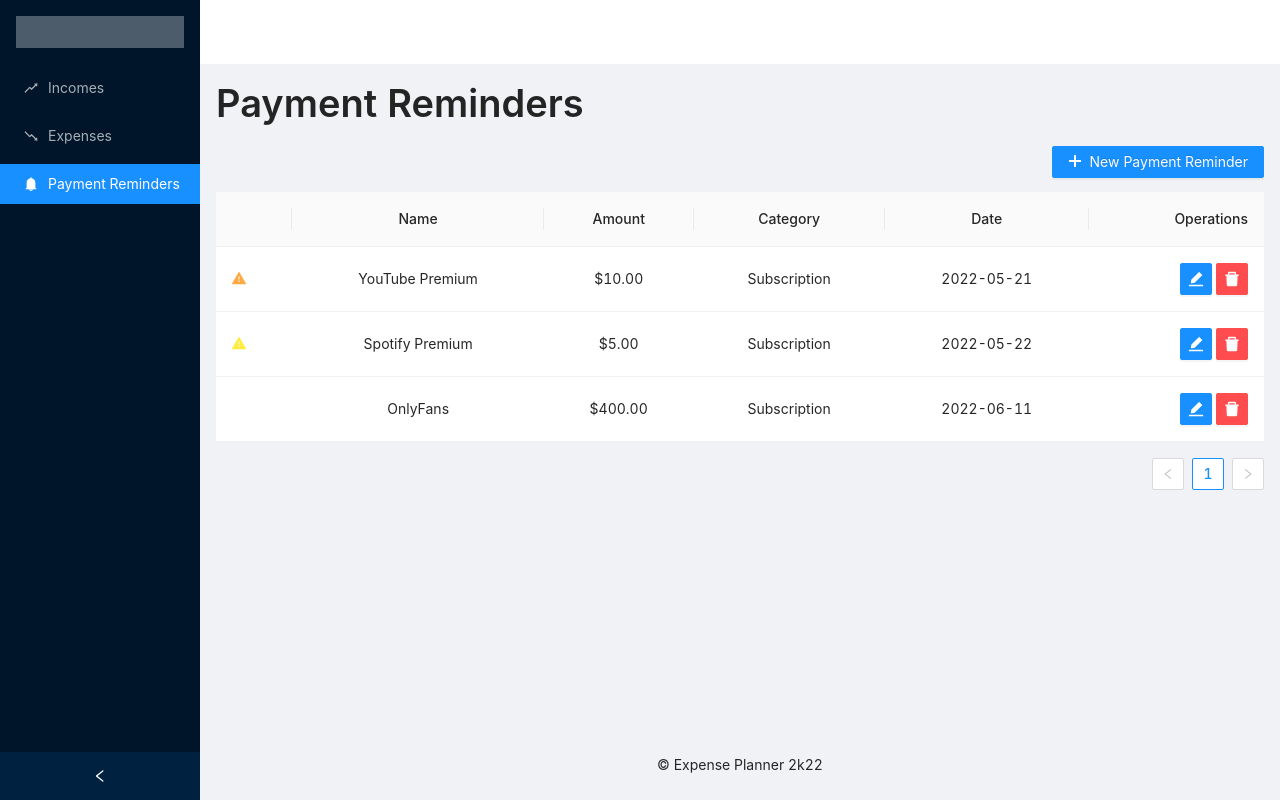
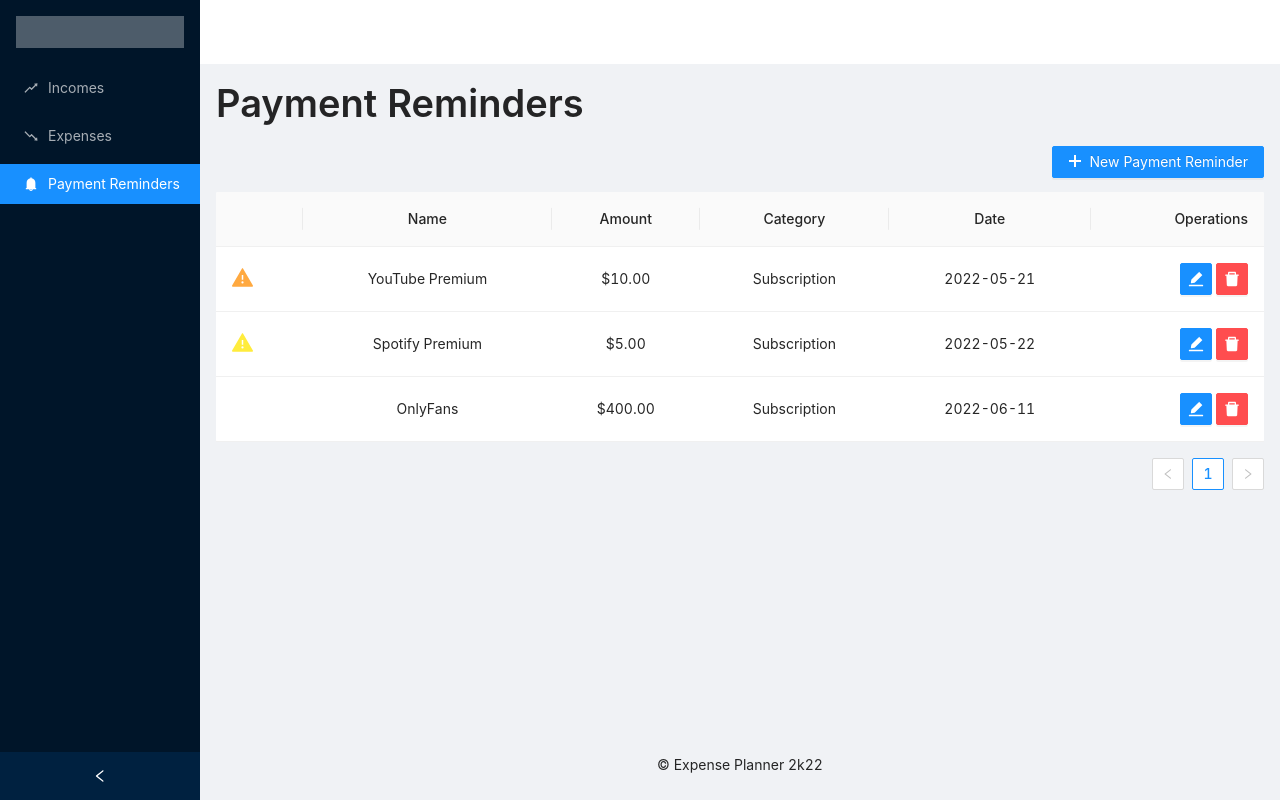
Before and after one commit to kristoisberg/spm, a React app: page / in a window 1280 px wide. Both pictures are taken after a click on the item "Payment Reminders". Built offline with nearby package versions, Linux system fonts and the light colour scheme.

Commit message:
Increase the size of icons

```diff
--- a/src/pages/payment-reminders.tsx
+++ b/src/pages/payment-reminders.tsx
@@ -29,14 +29,14 @@
         if (isEqual(date, today)) {
           return (
             <Tooltip title="Payment is due today!" placement="right">
-              <WarningFilled style={{ color: "#ffa940" }} />
+              <WarningFilled style={{ color: "#ffa940", fontSize: "1.5em" }} />
             </Tooltip>
           );
         }
         if (isBefore(date, today)) {
           return (
             <Tooltip title="Payment is past due date!" placement="right">
-              <WarningFilled style={{ color: "#ff4d4f" }} />
+              <WarningFilled style={{ color: "#ff4d4f", fontSize: "1.5em" }} />
             </Tooltip>
           );
         }
@@ -44,7 +44,7 @@
         if (diff <= 3) {
           return (
             <Tooltip title={`Payment is due in ${diff} days!`} placement="right">
-              <WarningFilled style={{ color: "#ffec3d" }} />
+              <WarningFilled style={{ color: "#ffec3d", fontSize: "1.5em" }} />
             </Tooltip>
           );
         }
```
